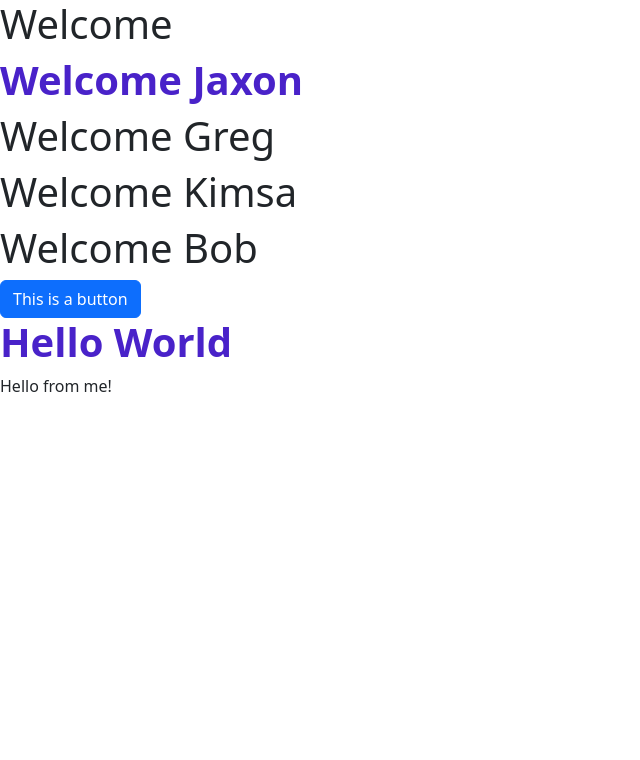
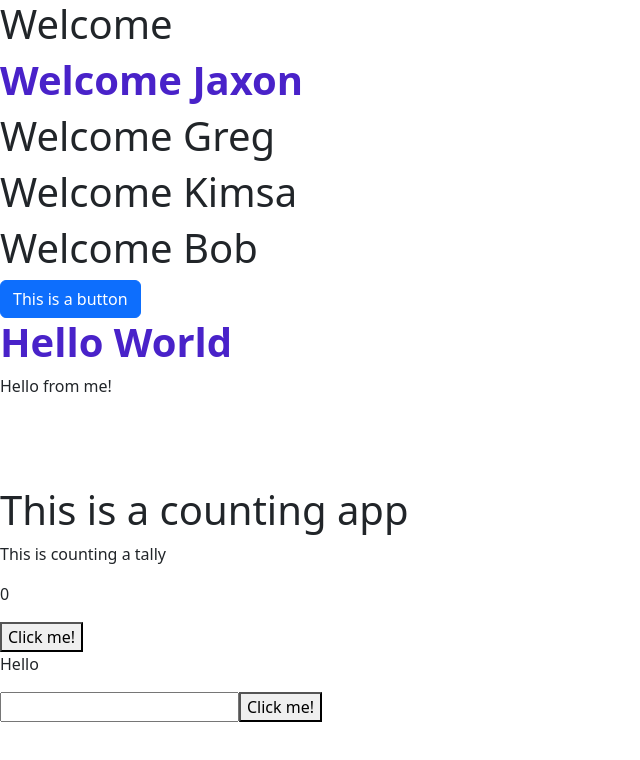
Before and after one commit to DorsaH/React-Basics-refresher, a React (Create React App) app: page / in a window 1280 px wide. Shown: the top 760 px of the page, without its empty margins (0-640 px from the left). Built offline with nearby package versions, Linux system fonts and the light colour scheme.

Commit message:
added counter function/component

```diff
--- a/src/App.js
+++ b/src/App.js
@@ -1,5 +1,6 @@
 import Button from "react-bootstrap/Button";
 import "./App.css";
+import Counter from "./Components/Counter";
 import Example from "./Example";
 function App() {
   return (
@@ -36,6 +37,11 @@ function App() {
     <Button variant="primary">This is a button</Button>
     <h1 className="App-title">Hello World</h1>
     <p>Hello from me!</p>
+    <br />
+    <br />
+    <br />
+    <h1>This is a counting app</h1>
+    <Counter counterName = "a tally"/>
     </>
   );
 }
--- /dev/null
+++ b/src/Components/Counter.js
@@ -0,0 +1,25 @@
+import { useState } from "react";
+
+function Counter(props){
+    const [counter, setCounter] = useState(0);
+    const [text, setText] = useState("Hello");
+
+    let updatedText = "";
+    return(
+        <>
+            <p>This is counting {props.counterName}</p>
+            <p>{counter}</p>
+            <button onClick={() => {setCounter(counter +1)}}>Click me!</button>
+
+            <p>{text}</p>
+            {/* <input type= "text" onChange={(textInput) => {setText(textInput.target.value)}}></input> */}
+
+
+
+            <input type="text" onChange={(textInput) => {updatedText = textInput.target.value}}></input>
+            <button onClick={() => {setText(updatedText)}}>Click me!</button>
+        </>
+    )
+}
+
+export default Counter;
```
